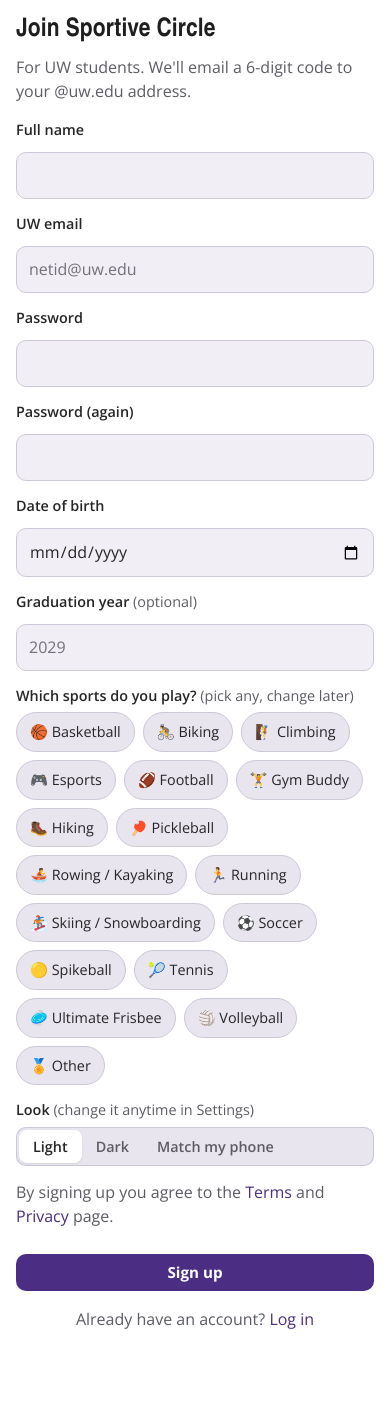
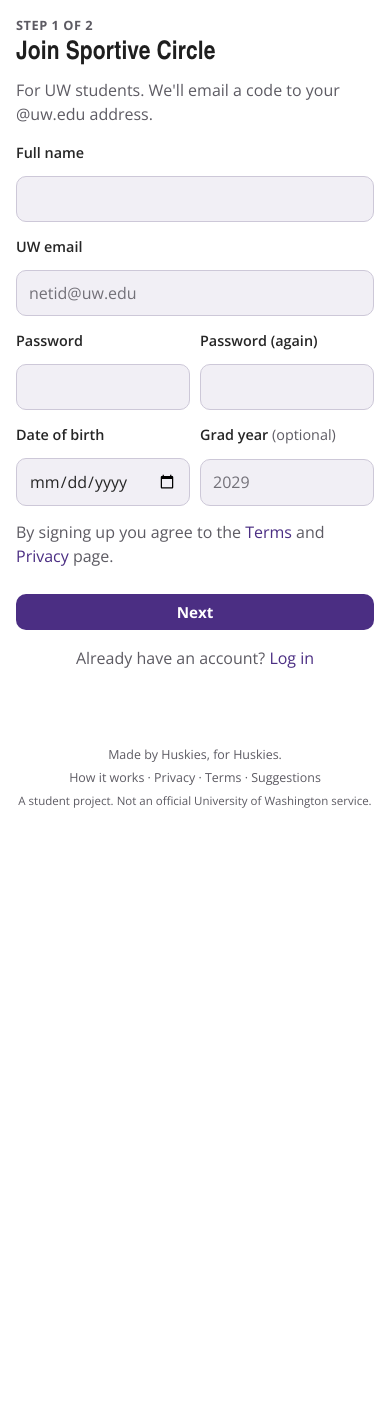
Before and after one commit to ABkulog/sportive-circle, a Flask app: page /signup in a window 390 px wide. Shown: the part 60-1468 px from the top of the page. After the commit the page ends 868 px from the top, so only its background shows below. Run offline with Flask 3, Linux system fonts and the light colour scheme; some web fonts are replaced.

Commit message:
Remember me on log in; sign up in two short screens
Log in has a Remember me box (on by default); unticked, the login ends when
the browser closes. Sign up is now two screens that each fit a phone without
scrolling: details (checked, and the code is emailed) then sports and look.

Co-Authored-By: Claude Opus 5.5 <noreply@anthropic.com>

```diff
--- a/sportive/auth.py
+++ b/sportive/auth.py
@@ -9,6 +9,7 @@ from datetime import date, timedelta
 from flask import (Blueprint, abort, current_app, flash, g, redirect, render_template,
                    request, session, url_for)
 from markupsafe import Markup
+from werkzeug.datastructures import MultiDict
 from werkzeug.security import check_password_hash, generate_password_hash
 
 from .constants import SPORTS
@@ -93,11 +94,12 @@ def safe_next(target):
     return url_for("index")
 
 
-def log_in(user):
+def log_in(user, remember=True):
+    """remember=False ("Remember me" unticked): the login ends when the browser closes."""
     after = session.get("after_login")  # e.g. a shared event link they opened before signing up
     invite = session.get("invite_link")  # a friend's "you're in my game" link
     session.clear()
-    session.permanent = True  # stay logged in on your phone (see PERMANENT_SESSION_LIFETIME)
+    session.permanent = remember  # stay logged in on your phone (see PERMANENT_SESSION_LIFETIME)
     session["user_id"] = user["id"]
     get_db().execute("UPDATE users SET failed_logins = 0, locked_until = NULL WHERE id = ?", (user["id"],))
     get_db().commit()
@@ -223,10 +225,6 @@ def signup():
         password2 = form.get("password2", "")
         grad_year = form.get("grad_year", "").strip()
         birth_date = form.get("birth_date", "").strip()
-        sports = [s for s in form.getlist("sports") if s in SPORTS]
-        from .settings import THEMES  # imported here: settings.py imports this module
-        theme = form.get("theme") if form.get("theme") in THEMES else "light"
-
         error = validate_signup(full_name, email, password, password2, grad_year, birth_date)
         if error is None and code_recently_sent(email):
             error = "We just sent a code to that email. Check your inbox, or wait a minute and try again."
@@ -236,20 +234,18 @@ def signup():
             db.execute("DELETE FROM users WHERE email = ? AND verified = 0", (email,))
             try:
                 cur = db.execute(
-                    "INSERT INTO users (email, password_hash, full_name, grad_year, birth_date, theme)"
-                    " VALUES (?, ?, ?, ?, ?, ?)",
-                    (email, hash_password(password), full_name,
-                     int(grad_year) if grad_year else None, birth_date, theme),
+                    "INSERT INTO users (email, password_hash, full_name, grad_year, birth_date)"
+                    " VALUES (?, ?, ?, ?, ?)",
+                    (email, hash_password(password), full_name, int(grad_year) if grad_year else None, birth_date),
                 )
-                session["theme"] = theme  # the code page already looks the way they picked
-                set_user_sports(cur.lastrowid, sports)
+                set_user_sports(cur.lastrowid, [s for s in form.getlist("sports") if s in SPORTS])
                 db.commit()
             except sqlite3.IntegrityError:
                 db.rollback()
                 error = "This email is already in use."
             else:
-                start_verification(email)
-                return redirect(url_for("auth.verify"))
+                start_verification(email)  # the code arrives while they pick their sports
+                return redirect(url_for("auth.signup_sports"))
         flash(error, "error")
     today = now_local().date()
     try:
@@ -258,6 +254,27 @@ def signup():
         latest_birth_date = today.replace(year=today.year - MIN_AGE, day=28)
     return render_template("auth/signup.html", form=form, current_year=today.year,
                            latest_birth_date=latest_birth_date.isoformat())
+
+
+@bp.route("/signup/sports", methods=("GET", "POST"))
+def signup_sports():
+    """Sign-up step 2: which sports they play (optional) and the look, then on to the code."""
+    email = session.get("pending_email")
+    user = email and get_db().execute("SELECT id FROM users WHERE email = ? AND verified = 0",
+                                      (email,)).fetchone()
+    if not user:
+        return redirect(url_for("auth.signup"))
+    from .settings import THEMES  # imported here: settings.py imports this module
+    if request.method == "POST":
+        theme = request.form.get("theme") if request.form.get("theme") in THEMES else "light"
+        set_user_sports(user["id"], [s for s in request.form.getlist("sports") if s in SPORTS])
+        get_db().execute("UPDATE users SET theme = ? WHERE id = ?", (theme, user["id"]))
+        get_db().commit()
+        session["theme"] = theme  # the code page already looks the way they picked
+        return redirect(url_for("auth.verify"))
+    chosen = [row[0] for row in get_db().execute("SELECT sport FROM user_sports WHERE user_id = ?", (user["id"],))]
+    return render_template("auth/signup_sports.html", form=MultiDict([("sports", s) for s in chosen]),
+                           theme=session.get("theme", "light"))
 
 
 @bp.route("/verify", methods=("GET", "POST"))
@@ -346,7 +363,7 @@ def login():
                 flash("Check your email. We sent you a new code.", "info")
             return redirect(url_for("auth.verify"))
         else:
-            return redirect(log_in(user))
+            return redirect(log_in(user, remember=request.form.get("remember") == "1"))
     return render_template("auth/login.html", next_url=next_url)
 
 
--- a/sportive/static/style.css
+++ b/sportive/static/style.css
@@ -443,6 +443,7 @@ section.card h2, details.card h2 { margin-top: 0; }
 .form { display: grid; gap: 14px; margin: 16px 0; }
 .row { display: grid; gap: 14px; }
 @media (min-width: 520px) { .row { grid-template-columns: 1fr 1fr; } }
+.row-pair { grid-template-columns: 1fr 1fr; gap: 10px; }  /* side by side even on phones (sign up fits one screen) */
 .field { display: grid; gap: 6px; margin: 0; padding: 0; border: 0; min-width: 0; }
 .field > span, .field legend { font-weight: 600; font-size: .9rem; padding: 0; margin-bottom: 6px; }
 input, select, textarea {
@@ -829,3 +830,10 @@ h1 .team-pill { font-size: .78rem; margin-left: 4px; }
 .admin-nav a[aria-current] { color: var(--text); text-decoration: underline; text-underline-offset: 4px; }
 .trend-list { list-style: none; margin: 0 0 16px; padding: 0; display: flex; flex-wrap: wrap; gap: 8px; }
 .trend-list .chip:hover { text-decoration: none; }
+
+/* Log in: "Remember me" and "Forgot password?" on one line. Sign up: "Step 1 of 2". */
+.login-extras { display: flex; justify-content: space-between; align-items: center; gap: 12px; flex-wrap: wrap; }
+.login-extras .check { display: flex; align-items: center; gap: 8px; min-height: 44px; cursor: pointer; }
+.login-extras .check input { width: 20px; height: 20px; accent-color: var(--purple); flex: none; }
+.login-extras .field-link { min-height: 44px; display: inline-flex; align-items: center; }
+.step-label { margin: 0 0 4px; font-size: .8rem; font-weight: 700; letter-spacing: .04em; text-transform: uppercase; color: var(--muted); }
--- a/sportive/templates/_macros.html
+++ b/sportive/templates/_macros.html
@@ -11,9 +11,9 @@
     <a href="{{ url_for('events.my_events') }}" {% if active == 'mine' %}class="is-on" aria-current="page"{% endif %}>My events</a>
   </nav>
 {% endmacro %}
-{% macro sport_checkboxes(form) %}
+{% macro sport_checkboxes(form, legend=True) %}
   <fieldset class="field">
-    <legend>Which sports do you play? <em>(pick any, change later)</em></legend>
+    <legend{% if not legend %} class="visually-hidden"{% endif %}>Which sports do you play? <em>(pick any, change later)</em></legend>
     <div class="chip-grid">
       {% for key, label in SPORTS.items() %}
         <label class="chip-check">
--- a/sportive/templates/auth/login.html
+++ b/sportive/templates/auth/login.html
@@ -11,7 +11,10 @@
       <input name="email" type="email" placeholder="netid@uw.edu" autocomplete="email" required autofocus></label>
     <label class="field"><span>Password</span>
       <input name="password" type="password" autocomplete="current-password" required></label>
-    <a class="field-link" href="{{ url_for('auth.forgot_password') }}">Forgot password?</a>
+    <div class="login-extras">
+      <label class="check"><input type="checkbox" name="remember" value="1" checked> Remember me</label>
+      <a class="field-link" href="{{ url_for('auth.forgot_password') }}">Forgot password?</a>
+    </div>
     <button class="btn btn-block">Log in</button>
   </form>
   <p class="muted center">New here? <a href="{{ url_for('auth.signup', next=next_url or None) }}">Sign up</a></p>
--- a/sportive/templates/auth/signup.html
+++ b/sportive/templates/auth/signup.html
@@ -1,41 +1,31 @@
 {% extends "base.html" %}
-{% from "_macros.html" import sport_checkboxes %}
 {% block title %}Sign up{% endblock %}
 {% block content %}
 <div class="card form-card">
+  <p class="step-label">Step 1 of 2</p>
   <h1>Join Sportive Circle</h1>
-  <p class="muted">For UW students. We'll email a 6-digit code to your @uw.edu address.</p>
+  <p class="muted">For UW students. We'll email a code to your @uw.edu address.</p>
   <form method="post" class="form">
     {{ csrf_field() }}
     <label class="field"><span>Full name</span>
       <input name="full_name" value="{{ form.get('full_name', '') }}" autocomplete="name" required></label>
     <label class="field"><span>UW email</span>
       <input name="email" type="email" value="{{ form.get('email', '') }}" placeholder="netid@uw.edu" autocomplete="email" required></label>
-    <div class="row">
+    <div class="row row-pair">
       <label class="field"><span>Password</span>
         <input name="password" type="password" minlength="8" autocomplete="new-password" required></label>
       <label class="field"><span>Password (again)</span>
         <input name="password2" type="password" minlength="8" autocomplete="new-password" required></label>
     </div>
-    <div class="row">
+    <div class="row row-pair">
       <label class="field"><span>Date of birth</span>
         <input name="birth_date" type="date" max="{{ latest_birth_date }}" value="{{ form.get('birth_date', '') }}" required></label>
-      <label class="field"><span>Graduation year <em>(optional)</em></span>
+      <label class="field"><span>Grad year <em>(optional)</em></span>
         <input name="grad_year" type="number" min="1950" max="{{ current_year + 8 }}" value="{{ form.get('grad_year', '') }}" placeholder="{{ current_year + 3 }}"></label>
     </div>
-    {{ sport_checkboxes(form) }}
-    <fieldset class="field">
-      <legend>Look <em>(change it anytime in Settings)</em></legend>
-      <div class="segmented" role="radiogroup" aria-label="Look">
-        {% for key, label in [('light', 'Light'), ('dark', 'Dark'), ('system', 'Match my phone')] %}
-          <label><input type="radio" name="theme" value="{{ key }}" data-theme-choice
-                        {% if form.get('theme', 'light') == key %}checked{% endif %}><span>{{ label }}</span></label>
-        {% endfor %}
-      </div>
-    </fieldset>
     <p class="muted fine-print">By signing up you agree to the <a href="{{ url_for('terms') }}" target="_blank">Terms</a>
       and <a href="{{ url_for('privacy') }}" target="_blank">Privacy</a> page.</p>
-    <button class="btn btn-block">Sign up</button>
+    <button class="btn btn-block">Next</button>
   </form>
   <p class="muted center">Already have an account? <a href="{{ url_for('auth.login', next=request.args.get('next')) }}">Log in</a></p>
 </div>
```
Also changed, not shown: sportive/templates/auth/signup_sports.html (added, +24 -0 lines), tests/conftest.py (+3 -1 lines), tests/test_app.py (+38 -3 lines).
